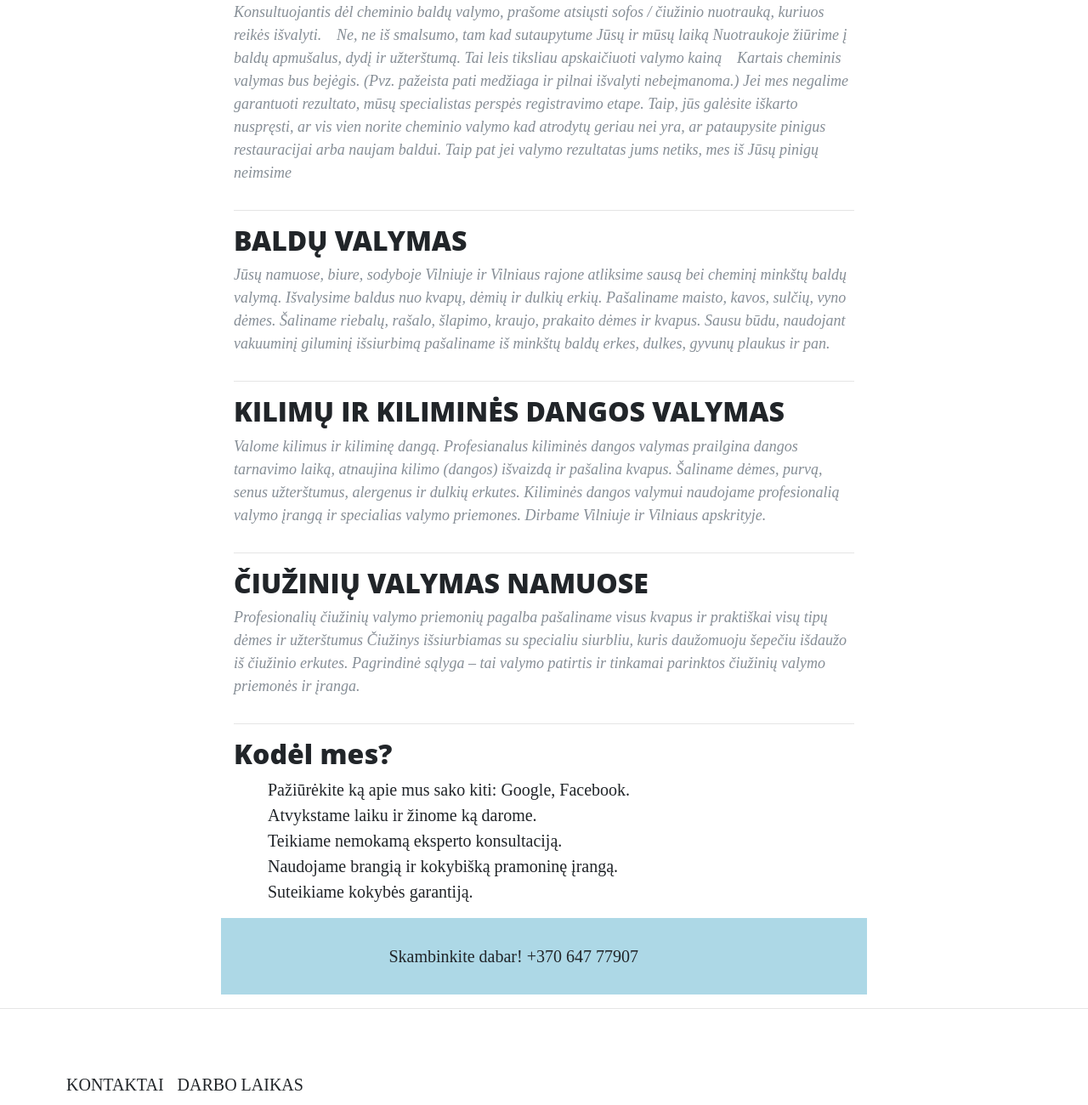
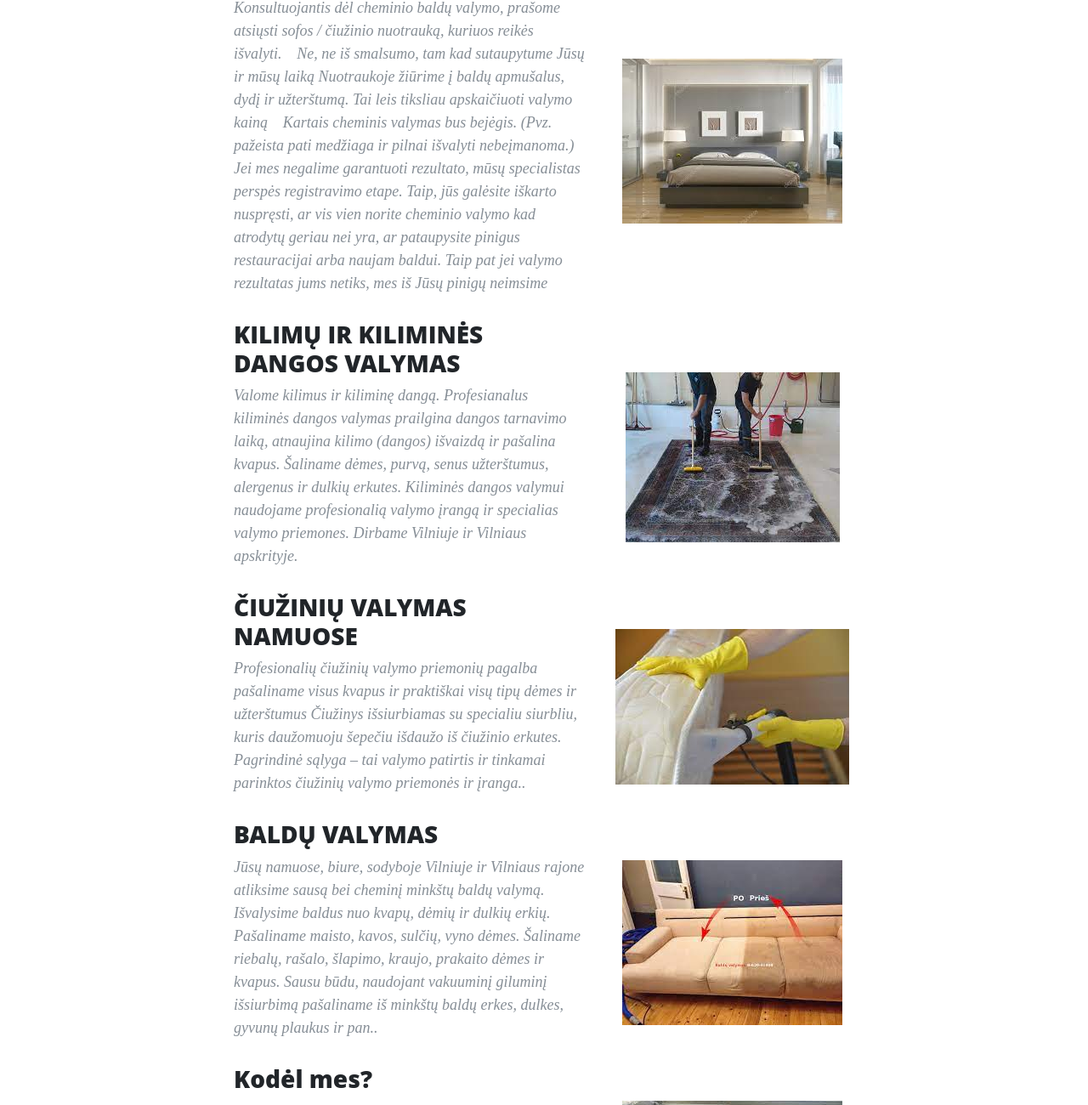
Before and after one commit to bruzgus1/evaldo, a plain HTML site: page index.html in a window 1280 px wide. Shown: the part 628-1928 px from the top of the page at 85% size. Drawn offline with Linux system fonts and the light colour scheme.

Commit message:
changed landing page

```diff
--- a/index.html
+++ b/index.html
@@ -25,16 +25,16 @@
             <div class="collapse navbar-collapse" id="navbarResponsive">
                 <ul class="navbar-nav ml-auto">
                     <li class="nav-item">
-                        <a class="nav-link" href="">Home</a>
+                        <a class="nav-link" href="index.html">Pradžia</a>
                     </li>
                     <li class="nav-item">
-                        <a class="nav-link" href="">About</a>
+                        <a class="nav-link" href="">Galerija</a>
                     </li>
                     <li class="nav-item">
-                        <a class="nav-link" href="">Sample Post</a>
+                        <a class="nav-link" href="">Atsiliepimai</a>
                     </li>
                     <li class="nav-item">
-                        <a class="nav-link" href="">Contact</a>
+                        <a class="nav-link" href="">Kontaktai</a>
                     </li>
                 </ul>
             </div>
@@ -60,74 +60,82 @@
     <div class="container">
         <div class="row">
             <div class="col-lg-8 col-md-10 mx-auto">
-                <div class="post-preview">
-                    <h2 class="post-title">
-                        Nemokama konsultacija
-                    </h2>
-                    <p class="post-meta">Konsultuojantis dėl cheminio baldų valymo, prašome atsiųsti sofos / čiužinio
+                <div class="row">
+                    <div class="col-md-7 post-preview">
+                        <h3 class="post-title">Nemokama konsultacija</h3>
+                        <p class="post-meta">Konsultuojantis dėl cheminio baldų valymo, prašome atsiųsti sofos /
+                            čiužinio
                             nuotrauką, kuriuos reikės išvalyti.
                             ⠀Ne, ne iš smalsumo, tam kad sutaupytume Jūsų ir mūsų laiką
-                        Nuotraukoje žiūrime į baldų apmušalus, dydį ir užterštumą. Tai leis tiksliau apskaičiuoti valymo
+                            Nuotraukoje žiūrime į baldų apmušalus, dydį ir užterštumą. Tai leis tiksliau apskaičiuoti
+                            valymo
                             kainą
                             ⠀Kartais cheminis valymas bus bejėgis. (Pvz. pažeista pati medžiaga ir pilnai išvalyti
                             nebeįmanoma.)
-                        Jei mes negalime garantuoti rezultato, mūsų specialistas perspės registravimo etape. Taip, jūs
-                        galėsite iškarto nuspręsti, ar vis vien norite cheminio valymo kad atrodytų geriau nei yra, ar
+                            Jei mes negalime garantuoti rezultato, mūsų specialistas perspės registravimo etape. Taip,
+                            jūs
+                            galėsite iškarto nuspręsti, ar vis vien norite cheminio valymo kad atrodytų geriau nei yra,
+                            ar
                             pataupysite pinigus restauracijai arba naujam baldui.
                             Taip pat jei valymo rezultatas jums netiks, mes iš Jūsų pinigų neimsime</p>
+
                     </div>
-                <hr>
-                <div class="post-preview">
-                    <h2 class="post-title">
-                        BALDŲ VALYMAS
-                    </h2>
-                    <p class="post-meta">Jūsų namuose, biure, sodyboje Vilniuje ir Vilniaus rajone atliksime sausą bei
-                        cheminį minkštų baldų valymą. Išvalysime baldus nuo kvapų, dėmių ir dulkių erkių. Pašaliname
-                        maisto, kavos, sulčių, vyno dėmes. Šaliname riebalų, rašalo, šlapimo, kraujo, prakaito dėmes ir
-                        kvapus. Sausu būdu, naudojant vakuuminį giluminį išsiurbimą pašaliname iš minkštų baldų erkes,
-                        dulkes, gyvunų plaukus ir pan.</p>
+                    <div class="col-md-5 stuff">
+                        <img src="../static/img/konsultacija.jpeg" alt="beet_root_soup image">
                     </div>
-                <hr>
-                <div class="post-preview">
-                    <h2 class="post-title">
-                        KILIMŲ IR KILIMINĖS DANGOS VALYMAS
-                    </h2>
+                    <div class="col-md-7 post-preview">
+                        <h3 class="post-title">KILIMŲ IR KILIMINĖS DANGOS VALYMAS</h3>
                         <p class="post-meta">Valome kilimus ir kiliminę dangą. Profesianalus kiliminės dangos valymas
                             prailgina dangos tarnavimo laiką, atnaujina kilimo (dangos) išvaizdą ir pašalina kvapus.
-                        Šaliname dėmes, purvą, senus užterštumus, alergenus ir dulkių erkutes. Kiliminės dangos valymui
+                            Šaliname dėmes, purvą, senus užterštumus, alergenus ir dulkių erkutes. Kiliminės dangos
+                            valymui
                             naudojame profesionalią valymo įrangą ir specialias valymo priemones. Dirbame Vilniuje ir
                             Vilniaus apskrityje.</p>
+
                     </div>
-                <hr>
-                <div class="post-preview">
-                    <h2 class="post-title">
-                        ČIUŽINIŲ VALYMAS NAMUOSE
-                    </h2>
+                    <div class="col-md-5 stuff">
+                        <img src="../static/img/kilimas.jpeg" alt="beet_root_soup image">
+                    </div>
+                    <div class="col-md-7 post-preview">
+                        <h3 class="post-title">ČIUŽINIŲ VALYMAS NAMUOSE</h3>
                         <p class="post-meta">Profesionalių čiužinių valymo priemonių pagalba pašaliname visus kvapus ir
                             praktiškai visų tipų dėmes ir užterštumus Čiužinys išsiurbiamas su specialiu siurbliu, kuris
                             daužomuoju šepečiu išdaužo iš čiužinio erkutes. Pagrindinė sąlyga – tai valymo patirtis ir
-                        tinkamai parinktos čiužinių valymo priemonės ir įranga.</p>
+                            tinkamai parinktos čiužinių valymo priemonės ir įranga..</p>
+
                     </div>
-                <hr>
-                <div class="post-preview">
-                    <h2 class="post-title">
-                        Kodėl mes?
-                    </h2>
-                    <ul>
+                    <div class="col-md-5 stuff">
+                        <img src="../static/img/ciuziniai.jpeg" alt="beet_root_soup image">
+                    </div>
+                    <div class="col-md-7 post-preview">
+                        <h3 class="post-title">BALDŲ VALYMAS</h3>
+                        <p class="post-meta">Jūsų namuose, biure, sodyboje Vilniuje ir Vilniaus rajone atliksime sausą
+                            bei
+                            cheminį minkštų baldų valymą. Išvalysime baldus nuo kvapų, dėmių ir dulkių erkių. Pašaliname
+                            maisto, kavos, sulčių, vyno dėmes. Šaliname riebalų, rašalo, šlapimo, kraujo, prakaito dėmes
+                            ir
+                            kvapus. Sausu būdu, naudojant vakuuminį giluminį išsiurbimą pašaliname iš minkštų baldų
+                            erkes,
+                            dulkes, gyvunų plaukus ir pan..</p>
+
+                    </div>
+                    <div class="col-md-5 stuff">
+                        <img src="../static/img/baldai.jpeg" alt="beet_root_soup image">
+                    </div>
+                    <div class="col-md-7 post-preview">
+                        <h3 class="post-title">Kodėl mes?</h3>
+                        <ul class="post-meta">
                             <li>Pažiūrėkite ką apie mus sako kiti: Google, Facebook.</li>
                             <li>Atvykstame laiku ir žinome ką darome.</li>
                             <li>Teikiame nemokamą eksperto konsultaciją.</li>
                             <li>Naudojame brangią ir kokybišką pramoninę įrangą.</li>
                             <li>Suteikiame kokybės garantiją.</li>
                         </ul>
+                        <h5>Skambinkite dabar! +370 647 77907</h5>
                     </div>
+                    <div class="col-md-5 stuff">
+                        <img src="../static/img/komanda.jpeg" alt="beet_root_soup image">
                     </div>
-        </div>
-
-        <div class="row">
-            <div class="col-lg-8 col-md-10 mx-auto blue">
-                <p style="padding-left: 25%;">Skambinkite dabar! +370 647 77907
-                </p>
                 </div>
             </div>
         </div>
@@ -139,7 +147,13 @@
             <div class="container">
                 <div class="row">
                     <div class="d-flex flex-row mb-3">
-                    <div class="p-2">KONTAKTAI</div>
+                        <div class="p-2">
+                            <ul>
+                                <li>KONTAKTAI:</li>
+                                <li>Email: e.svara@yahoo.com</li>
+                                <li>Telefonas: +37064777907</li>
+                            </ul>
+                        </div>
                         <div class="p-2">DARBO LAIKAS</div>
                     </div>
                 </div>
--- a/static/css/style.css
+++ b/static/css/style.css
@@ -5,3 +5,9 @@
 ul li {
     list-style-type: none;
 }
+
+.stuff {
+    display: flex;
+    justify-content: center;
+    align-items: center;
+}
```
Also changed, not shown: static/img/baldai.jpeg (added), static/img/ciuziniai.jpeg (added), static/img/contact-bg.jpg (deleted), static/img/home-bg.jpg (deleted), static/img/kilimas.jpeg (added), static/img/komanda.jpeg (added), static/img/konsultacija.jpeg (added), static/img/post-sample-image.jpg (deleted), static/img/valymas.jpeg (deleted), 2 other files. Lines whose indentation alone changed are shown as unchanged.
